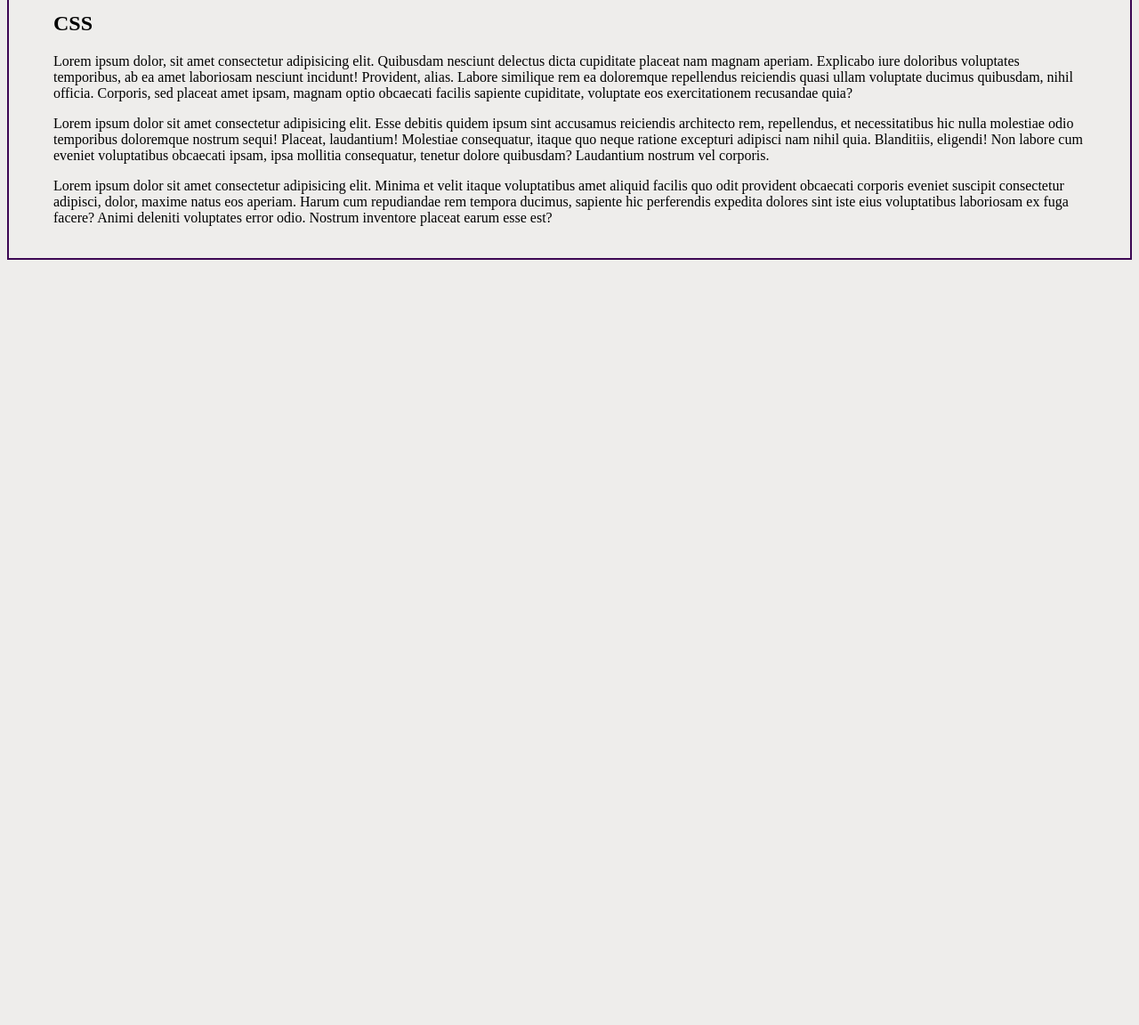
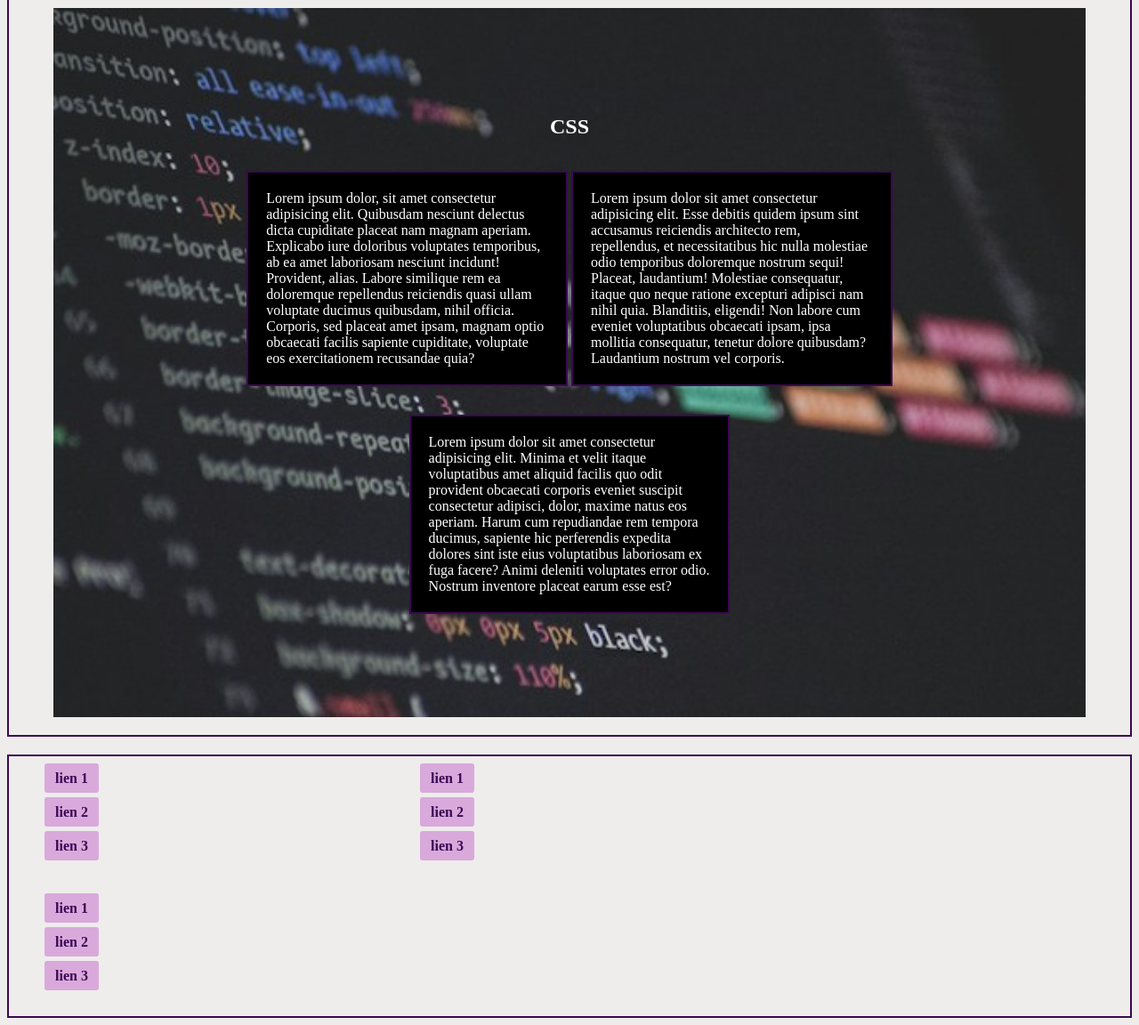
Before and after one commit to kaiss911/10MentionWeb_Front, a plain HTML site: page 01_html-css/04_les_balises_de_mise_en_page.html in a window 1280 px wide. Shown: the part 700-1852 px from the top of the page at 89% size. Before the commit the page ends 1000 px from the top, so only its background shows below. Drawn offline with Linux system fonts and the light colour scheme.

Commit message:
j'ai fait des modifs

```diff
--- a/01_html-css/04_les_balises_de_mise_en_page.html
+++ b/01_html-css/04_les_balises_de_mise_en_page.html
@@ -32,5 +32,22 @@
             Harum cum repudiandae rem tempora ducimus, sapiente hic perferendis expedita dolores sint iste eius voluptatibus laboriosam ex fuga facere? Animi deleniti voluptates error odio. Nostrum inventore placeat earum esse est?</p>
         </div>
     </div>
+    <div class="piedDePage">
+        <ul>
+            <li><a href="#">lien 1</a></li>
+            <li><a href="#">lien 2</a></li>
+            <li><a href="#">lien 3</a></li>
+        </ul>
+        <ul>
+            <li><a href="#">lien 1</a></li>
+            <li><a href="#">lien 2</a></li>
+            <li><a href="#">lien 3</a></li>
+        </ul>
+        <ul>
+            <li><a href="#">lien 1</a></li>
+            <li><a href="#">lien 2</a></li>
+            <li><a href="#">lien 3</a></li>
+        </ul>
+    </div>
 </body>
 </html>
--- a/01_html-css/assets/css/04_les_balises_de_mise_en_page.css
+++ b/01_html-css/assets/css/04_les_balises_de_mise_en_page.css
@@ -1,7 +1,8 @@
-body{
+body {
     background-color: #eeedeb;
 }
-div.navigation{
+
+div.navigation {
     text-align: center;
     border: solid 2px #3c0753;
     padding: 20px;
@@ -12,7 +13,7 @@ h1{
     color: #3c0753;
 }
 
-.navigation a{
+.navigation a {
     font-weight: bold;
     text-decoration: none;
     background-color: #d9a9db;
@@ -27,16 +28,61 @@ h1{
     background-color: black;
 }
 
-div.main{
+div.main {
     border: 2px solid #3c0753;
     padding: 20px 50px;
     margin-top: 10px;
 }
 
-div.section1{
+div.section1, div.section2 {
     text-align: center;
 }
 
-div.section1 img{
+div.section1 img {
     border-radius: 20px;
 }
+
+div.section2 {
+    background-image: url(../img/unsplash.jpg);
+    padding: 100px;
+    background-repeat: no-repeat;
+    background-size: cover;
+    background-attachment: fixed;
+    color: white;
+}
+
+div.section2 p {
+    display: inline-block;
+    border: solid 2px #3c0753;
+    padding: 20px;
+    width: 33%;
+    background-color: black;
+    text-align: left;
+}
+
+div.piedDePage {
+    border: solid 2px #3c0753;
+    margin-top: 20px;
+    /* text-align: center; */
+
+}
+
+div.piedDePage ul {
+    display: inline-block;
+    width: 30%;
+    list-style: none;
+
+}
+
+div.piedDePage ul li {
+    margin-bottom: 20px;
+}
+
+div.piedDePage ul li a {
+    color: #3c0753;
+    background-color: #d9a9db;
+    padding: 8px 12px;
+    border-radius: 3px;
+    font-weight: bold;
+    text-decoration: none;
+}
```
Also changed, not shown: 01_html-css/assets/img/unsplash.jpg (added).
